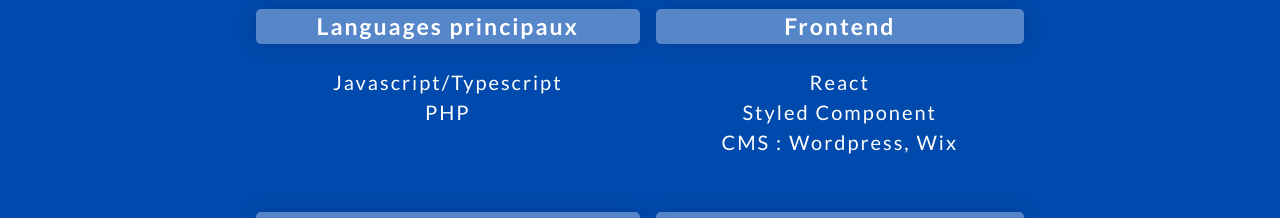
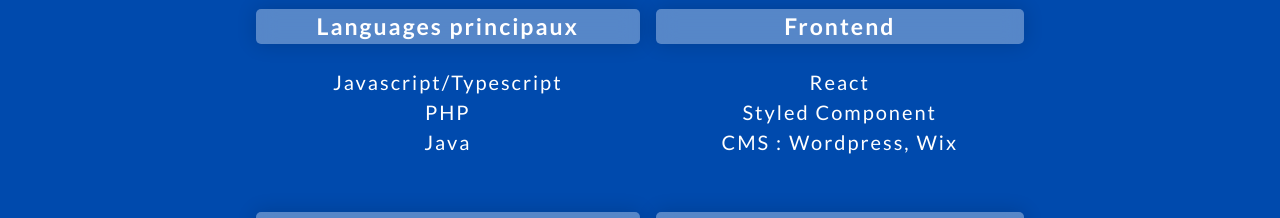
Before and after one commit to Clv86/portfolio, a React (Vite) app: page / in a window 1280 px wide. Shown: the part 1180-1398 px from the top of the page. Built offline with nearby package versions, Linux system fonts and the light colour scheme; a web font is replaced by a local one.

Commit message:
Java added

```diff
--- a/src/components/SkillGrid.tsx
+++ b/src/components/SkillGrid.tsx
@@ -8,6 +8,7 @@
         <ul>
           <li>Javascript/Typescript</li>
           <li>PHP</li>
+          <li>Java</li>
         </ul>
       </div>
       <div className="card frontend">
```
